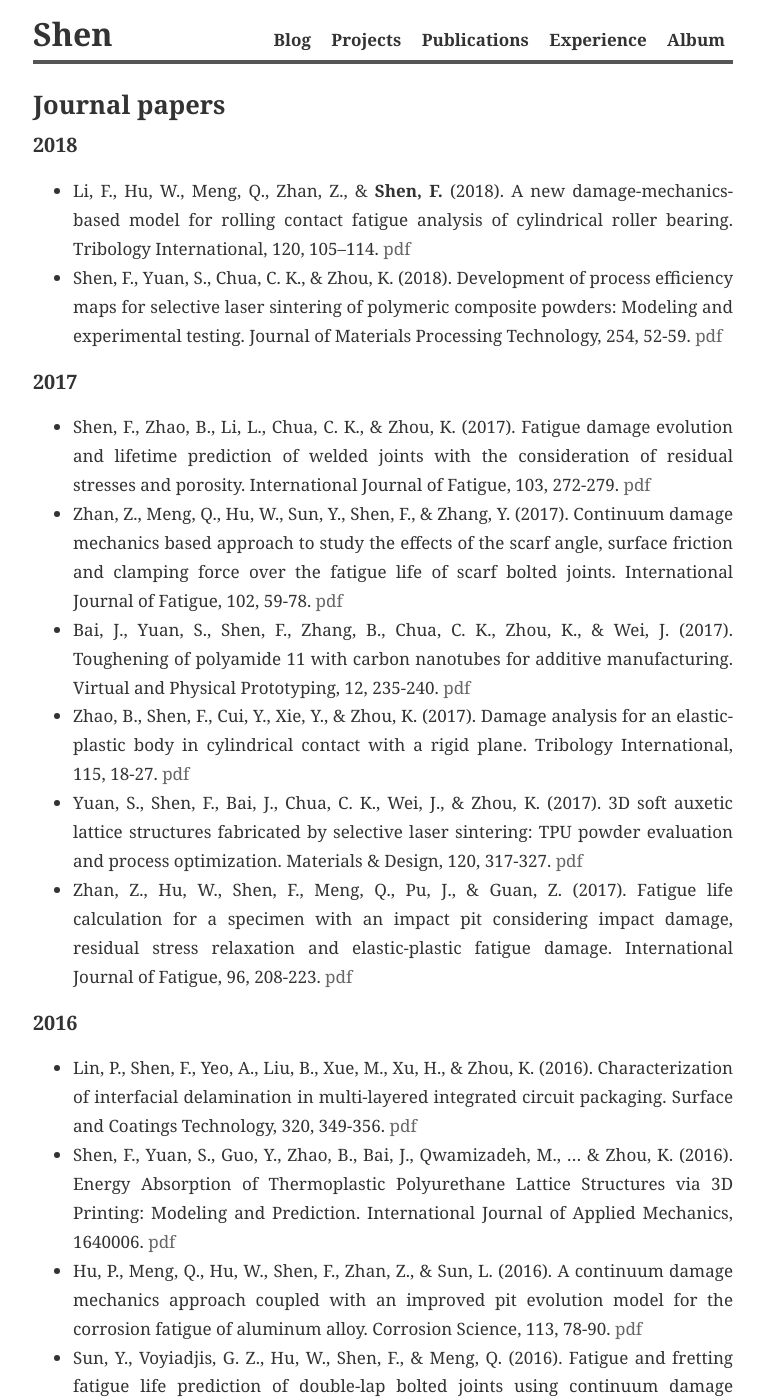
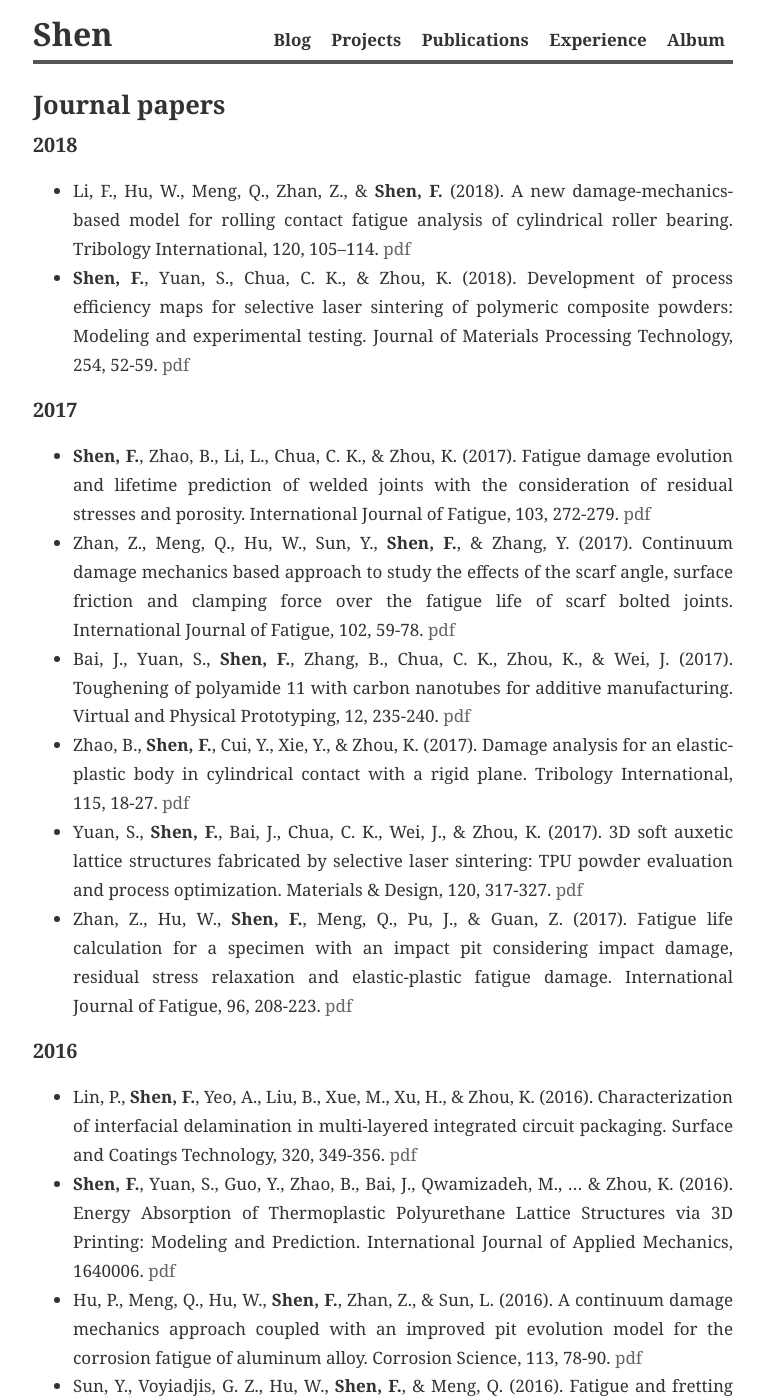
Before and after one commit to philshenfei/feishen, a Jekyll site: the page built from publications.md, in a window 1280 px wide and 1400 px high. Shown: the whole window, without its empty margins (257-1021 px from the left). Built offline with Jekyll 4.4.1, drawn with Linux system fonts in a browser that asks for light colours; nearby versions of some CDN libraries; some of the changed text lies outside the part shown.

Commit message:
2018-03-05-M2

```diff
--- a/publications.md
+++ b/publications.md
@@ -8,38 +8,38 @@ title: Publications
 ### 2018
 
 * Li, F., Hu, W., Meng, Q., Zhan, Z., & **Shen, F.** (2018). A new damage-mechanics-based model for rolling contact fatigue analysis of cylindrical roller bearing. Tribology International, 120, 105–114. [pdf][19]
-* Shen, F., Yuan, S., Chua, C. K., & Zhou, K. (2018). Development of process efficiency maps for selective laser sintering of polymeric composite powders: Modeling and experimental testing. Journal of Materials Processing Technology, 254, 52-59. [pdf][18]
+* **Shen, F.**, Yuan, S., Chua, C. K., & Zhou, K. (2018). Development of process efficiency maps for selective laser sintering of polymeric composite powders: Modeling and experimental testing. Journal of Materials Processing Technology, 254, 52-59. [pdf][18]
 
 ### 2017
-* Shen, F., Zhao, B., Li, L., Chua, C. K., & Zhou, K. (2017). Fatigue damage evolution and lifetime prediction of welded joints with the consideration of residual stresses and porosity. International Journal of Fatigue, 103, 272-279. [pdf][17]
-* Zhan, Z., Meng, Q., Hu, W., Sun, Y., Shen, F., & Zhang, Y. (2017). Continuum damage mechanics based approach to study the effects of the scarf angle, surface friction and clamping force over the fatigue life of scarf bolted joints. International Journal of Fatigue, 102, 59-78. [pdf][16]
-* Bai, J., Yuan, S., Shen, F., Zhang, B., Chua, C. K., Zhou, K., & Wei, J. (2017). Toughening of polyamide 11 with carbon nanotubes for additive manufacturing. Virtual and Physical Prototyping,  12, 235-240. [pdf][15]
-* Zhao, B., Shen, F., Cui, Y., Xie, Y., & Zhou, K. (2017). Damage analysis for an elastic-plastic body in cylindrical contact with a rigid plane. Tribology International, 115, 18-27. [pdf][14]
-* Yuan, S., Shen, F., Bai, J., Chua, C. K., Wei, J., & Zhou, K. (2017). 3D soft auxetic lattice structures fabricated by selective laser sintering: TPU powder evaluation and process optimization. Materials & Design, 120, 317-327. [pdf][13]
-* Zhan, Z., Hu, W., Shen, F., Meng, Q., Pu, J., & Guan, Z. (2017). Fatigue life calculation for a specimen with an impact pit considering impact damage, residual stress relaxation and elastic-plastic fatigue damage. International Journal of Fatigue, 96, 208-223. [pdf][12]
+* **Shen, F.**, Zhao, B., Li, L., Chua, C. K., & Zhou, K. (2017). Fatigue damage evolution and lifetime prediction of welded joints with the consideration of residual stresses and porosity. International Journal of Fatigue, 103, 272-279. [pdf][17]
+* Zhan, Z., Meng, Q., Hu, W., Sun, Y., **Shen, F.**, & Zhang, Y. (2017). Continuum damage mechanics based approach to study the effects of the scarf angle, surface friction and clamping force over the fatigue life of scarf bolted joints. International Journal of Fatigue, 102, 59-78. [pdf][16]
+* Bai, J., Yuan, S., **Shen, F.**, Zhang, B., Chua, C. K., Zhou, K., & Wei, J. (2017). Toughening of polyamide 11 with carbon nanotubes for additive manufacturing. Virtual and Physical Prototyping,  12, 235-240. [pdf][15]
+* Zhao, B., **Shen, F.**, Cui, Y., Xie, Y., & Zhou, K. (2017). Damage analysis for an elastic-plastic body in cylindrical contact with a rigid plane. Tribology International, 115, 18-27. [pdf][14]
+* Yuan, S., **Shen, F.**, Bai, J., Chua, C. K., Wei, J., & Zhou, K. (2017). 3D soft auxetic lattice structures fabricated by selective laser sintering: TPU powder evaluation and process optimization. Materials & Design, 120, 317-327. [pdf][13]
+* Zhan, Z., Hu, W., **Shen, F.**, Meng, Q., Pu, J., & Guan, Z. (2017). Fatigue life calculation for a specimen with an impact pit considering impact damage, residual stress relaxation and elastic-plastic fatigue damage. International Journal of Fatigue, 96, 208-223. [pdf][12]
 
 ### 2016
 
-* Lin, P., Shen, F., Yeo, A., Liu, B., Xue, M., Xu, H., & Zhou, K. (2016). Characterization of interfacial delamination in multi-layered integrated circuit packaging. Surface and Coatings Technology, 320, 349-356. [pdf][11]
-* Shen, F., Yuan, S., Guo, Y., Zhao, B., Bai, J., Qwamizadeh, M., ... & Zhou, K. (2016). Energy Absorption of Thermoplastic Polyurethane Lattice Structures via 3D Printing: Modeling and Prediction. International Journal of Applied Mechanics, 1640006. [pdf][10]
-* Hu, P., Meng, Q., Hu, W., Shen, F., Zhan, Z., & Sun, L. (2016). A continuum damage mechanics approach coupled with an improved pit evolution model for the corrosion fatigue of aluminum alloy. Corrosion Science, 113, 78-90. [pdf][9]
-* Sun, Y., Voyiadjis, G. Z., Hu, W., Shen, F., & Meng, Q. (2016). Fatigue and fretting fatigue life prediction of double-lap bolted joints using continuum damage mechanics-based approach. International Journal of Damage Mechanics, 1056789516641481. [pdf][8]
-* Sun, Y., Hu, W., Shen, F., Meng, Q., & Xu, Y. (2016). Numerical simulations of the fatigue damage evolution at a fastener hole treated by cold expansion or with interference fit pin. International Journal of Mechanical Sciences, 107, 188-200. [pdf][7]
-* Shen, F., Hu, W., & Meng, Q. (2016). A non-local approach based on the hypothesis of damage dissipation potential equivalence to the effect of stress gradient in fretting fatigue. International Journal of Fatigue, 90, 125-138. [pdf][6]
+* Lin, P., **Shen, F.**, Yeo, A., Liu, B., Xue, M., Xu, H., & Zhou, K. (2016). Characterization of interfacial delamination in multi-layered integrated circuit packaging. Surface and Coatings Technology, 320, 349-356. [pdf][11]
+* **Shen, F.**, Yuan, S., Guo, Y., Zhao, B., Bai, J., Qwamizadeh, M., ... & Zhou, K. (2016). Energy Absorption of Thermoplastic Polyurethane Lattice Structures via 3D Printing: Modeling and Prediction. International Journal of Applied Mechanics, 1640006. [pdf][10]
+* Hu, P., Meng, Q., Hu, W., **Shen, F.**, Zhan, Z., & Sun, L. (2016). A continuum damage mechanics approach coupled with an improved pit evolution model for the corrosion fatigue of aluminum alloy. Corrosion Science, 113, 78-90. [pdf][9]
+* Sun, Y., Voyiadjis, G. Z., Hu, W., **Shen, F.**, & Meng, Q. (2016). Fatigue and fretting fatigue life prediction of double-lap bolted joints using continuum damage mechanics-based approach. International Journal of Damage Mechanics, 1056789516641481. [pdf][8]
+* Sun, Y., Hu, W., **Shen, F.**, Meng, Q., & Xu, Y. (2016). Numerical simulations of the fatigue damage evolution at a fastener hole treated by cold expansion or with interference fit pin. International Journal of Mechanical Sciences, 107, 188-200. [pdf][7]
+* **Shen, F.**, Hu, W., & Meng, Q. (2016). A non-local approach based on the hypothesis of damage dissipation potential equivalence to the effect of stress gradient in fretting fatigue. International Journal of Fatigue, 90, 125-138. [pdf][6]
 
 ### 2015
 
-* Shen, F., Hu, W., & Meng, Q. (2015). New approach based on continuum damage mechanics with simple parameter identification to fretting fatigue life prediction. Applied Mathematics and Mechanics, 36(12), 1539-1554. [pdf][5]
-* Shen, F., Hu, W., Meng, Q., & Zhang, M. (2015). A new damage mechanics based approach to fatigue life prediction and its engineering application. Acta Mechanica Solida Sinica, 28(5), 510-520. [pdf][4]
-* Shen, F., Voyiadjis, G. Z., Hu, W., & Meng, Q. (2015). Analysis on the fatigue damage evolution of notched specimens with consideration of cyclic plasticity. Fatigue & Fracture of Engineering Materials & Structures, 38(10), 1194-1208. [pdf][3]
-* Shen, F., Hu, W., Voyiadjis, G. Z., & Meng, Q. (2015). Effects of fatigue damage and wear on fretting fatigue under partial slip condition. Wear, 338, 394-405. [pdf][2]
-* Shen, F., Hu, W., & Meng, Q. (2015). A damage mechanics approach to fretting fatigue life prediction with consideration of elastic–plastic damage model and wear. Tribology International, 82, 176-190. [pdf][1]
+* **Shen, F.**, Hu, W., & Meng, Q. (2015). New approach based on continuum damage mechanics with simple parameter identification to fretting fatigue life prediction. Applied Mathematics and Mechanics, 36(12), 1539-1554. [pdf][5]
+* **Shen, F.**, Hu, W., Meng, Q., & Zhang, M. (2015). A new damage mechanics based approach to fatigue life prediction and its engineering application. Acta Mechanica Solida Sinica, 28(5), 510-520. [pdf][4]
+* **Shen, F.**, Voyiadjis, G. Z., Hu, W., & Meng, Q. (2015). Analysis on the fatigue damage evolution of notched specimens with consideration of cyclic plasticity. Fatigue & Fracture of Engineering Materials & Structures, 38(10), 1194-1208. [pdf][3]
+* **Shen, F.**, Hu, W., Voyiadjis, G. Z., & Meng, Q. (2015). Effects of fatigue damage and wear on fretting fatigue under partial slip condition. Wear, 338, 394-405. [pdf][2]
+* **Shen, F.**, Hu, W., & Meng, Q. (2015). A damage mechanics approach to fretting fatigue life prediction with consideration of elastic–plastic damage model and wear. Tribology International, 82, 176-190. [pdf][1]
 
 <hr>
 
 ## Conference paper
 
-* Shen, F., Zhang, M., Hu, W., & Meng, Q. (2011). Finite element analysis of large span suspension bridge. Proceedings of the fourth international conference on modelling and simulation, Phuket, Thailand, April 25-27.
+* **Shen, F.**, Zhang, M., Hu, W., & Meng, Q. (2011). Finite element analysis of large span suspension bridge. Proceedings of the fourth international conference on modelling and simulation, Phuket, Thailand, April 25-27.
 
 [1]: {{ site.baseurl }}/file/Paper 1.pdf
 [2]: {{ site.baseurl }}/file/Paper 2.pdf
```
